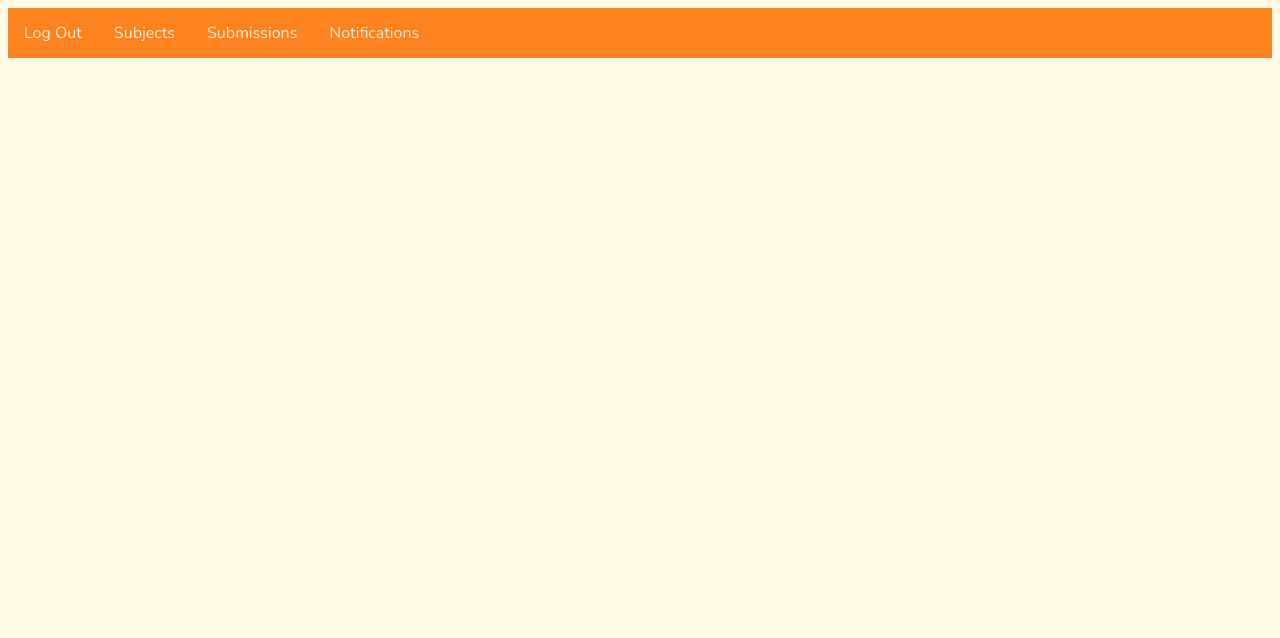
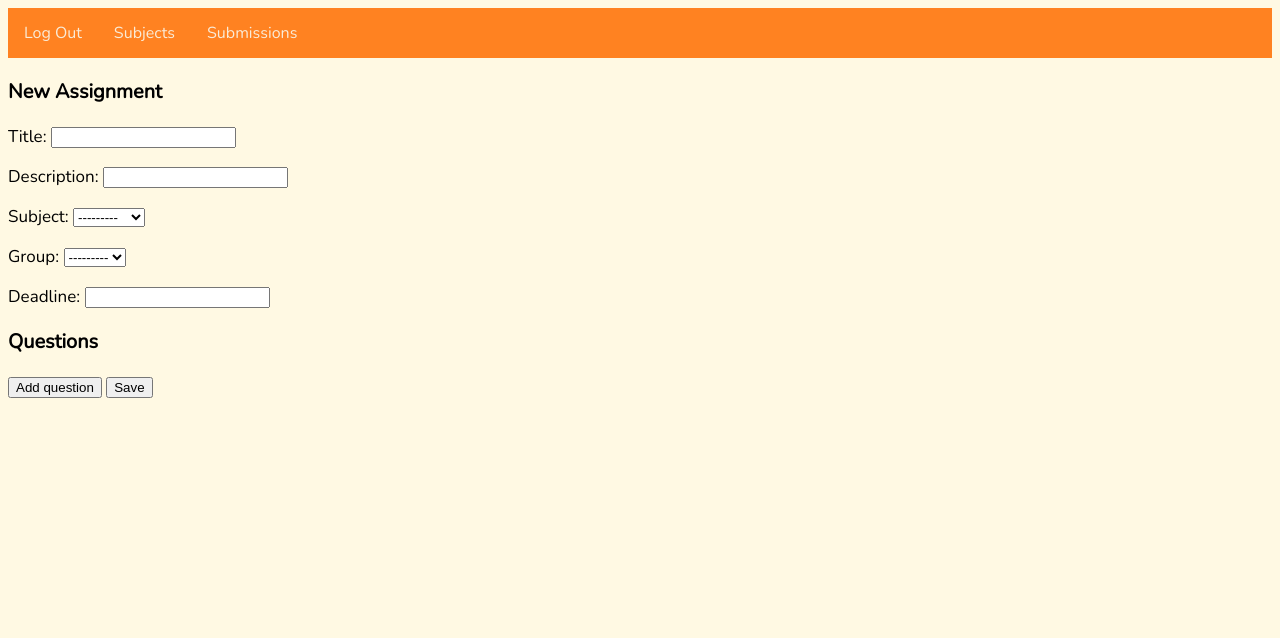
Before and after one commit to kershik/CS50Web-Capstone, a Django app: page /teacher in a window 1280 px wide. Shown: the top 638 px of the page. Run offline with Django 4.2, Linux system fonts and the light colour scheme; a user stored in the database is signed in; data comes from the database, SQL or seed files in the repository; both versions use the stored data as it was after the commit; parts of the project's set-up code (start-up, migrations or seed data) failed here and were passed over.

Commit message:
made assignment+questions creation form

```diff
--- a/fproject/lms/admin.py
+++ b/fproject/lms/admin.py
@@ -1,5 +1,5 @@
 from django.contrib import admin
-from .models import CustomUser, Student, Teacher, StudentProfile, Group, Subject, Assignment, Submission
+from .models import CustomUser, Student, Teacher, StudentProfile, Group, Subject, Assignment, Question, Submission
 from django.contrib.auth.admin import UserAdmin
 
 class CustomUserAdmin(UserAdmin):
@@ -23,3 +23,4 @@ admin.site.register(Group)
 admin.site.register(Subject)
 admin.site.register(Assignment)
 admin.site.register(Submission)
+admin.site.register(Question)
--- a/fproject/lms/forms.py
+++ b/fproject/lms/forms.py
@@ -1,6 +1,7 @@
 from django.contrib.auth.forms import UserCreationForm
+from django import forms
 
-from .models import Student, Teacher
+from .models import Student, Teacher, Assignment
 
 class StudentCreationForm(UserCreationForm):
 
@@ -13,3 +14,10 @@ class TeacherCreationForm(UserCreationForm):
     class Meta(UserCreationForm.Meta):
         model = Teacher
         fields = ('username', 'email', 'first_name','last_name',)
+
+class AssignmentCreationForm(forms.ModelForm):
+    deadline = forms.DateField(input_formats=['%Y-%m-%d'])
+
+    class Meta:
+        model = Assignment
+        fields = ('title', 'description', 'subject', 'group', 'deadline',)
--- a/fproject/lms/models.py
+++ b/fproject/lms/models.py
@@ -102,6 +102,7 @@ class Assignment(models.Model):
     subject = models.ForeignKey(Subject, on_delete=models.CASCADE, related_name='assignments')
     creator = models.ForeignKey(Teacher, on_delete=models.CASCADE, related_name='assignments')
     group = models.ForeignKey(Group, on_delete=models.CASCADE, related_name='assignments') # maybe manytomany
+    deadline = models.DateField()
 
     def __str__(self):
         return self.title
@@ -113,7 +114,8 @@ class Assignment(models.Model):
             'description': self.description,
             'subject': self.subject.title,
             'creator': self.creator.first_name+self.creator.last_name,
-            'group': self.group.name
+            'group': self.group.name,
+            'deadline': self.deadline
         }
 
 class Question(models.Model):
--- /dev/null
+++ b/fproject/lms/static/lms/functions.js
@@ -0,0 +1,132 @@
+function createEl(type, append_to, id) {
+    const el = document.createElement(type);
+    if (id != undefined) {
+        el.setAttribute('id', id);
+    }
+    append_to.append(el);
+    return el;
+}
+
+function showSubjects() {
+    // Show subject view
+    const subjsView = document.getElementById('subjects-view');
+    subjsView.style.display = 'block';
+    subjsView.innerHTML = '';
+    document.getElementById('submissions-view').style.display = 'none';
+    document.getElementById('one-submission-view').style.display = 'none';
+    document.getElementById('one-subject-view').style.display = 'none';
+    document.getElementById('notifications-view').style.display = 'none';
+    document.getElementById('one-assignment-view').style.display = 'none';
+
+    const heading = createEl('h2', subjsView, 'subj-heading');
+    heading.innerHTML = 'Subjects';
+
+    // Create container for subject divs
+    const subjContainer = createEl('div', subjsView, 'subj-container');
+
+    loadSubjects(subjContainer);
+
+}
+
+function loadSubjects(container) {
+    fetch('/subjects')
+    .then(response => response.json())
+    .then(subjects => {
+        console.log(subjects);
+
+        subjects.forEach((subject) => {
+            createSubjDiv(subject, container);
+        });
+    });
+}
+
+function createSubjDiv(subject, container) {
+    const subjDiv = createEl('div', container);
+    subjDiv.setAttribute('class', 'subj-div');
+
+    const subjTitle = createEl('div', subjDiv);
+    subjTitle.innerHTML = subject.title;
+
+    // Add smth else
+
+    subjDiv.onclick = () => loadSubject(subject.id);
+}
+
+function loadSubject(subject_id) {
+    fetch('/subjects/'+subject_id)
+    .then(response => response.json())
+    .then(subject => {
+        console.log(subject);
+
+        showSubject(subject);
+    })
+}
+
+function showSubject(subject) {
+    const subjView = document.getElementById('one-subject-view');
+    subjView.style.display = 'block';
+    subjView.innerHTML = '';
+    document.getElementById('subjects-view').style.display = 'none';
+    document.getElementById('notifications-view').style.display = 'none';
+    document.getElementById('submissions-view').style.display = 'none';
+    document.getElementById('one-assignment-view').style.display = 'none';
+    document.getElementById('one-submission-view').style.display = 'none';
+
+
+    const subj = createEl('div', subjView, 'subj');
+    subj.innerHTML = `<h3>${subject.title}</h3>`;
+
+
+    // Create container for assignment divs
+    const assignContainer = createEl('div', subjView, 'assign-container');
+
+    loadAssingnments(subject.id, assignContainer);
+
+}
+
+function loadAssingnments(subj_id, container) {
+    fetch('/subjects/'+subj_id+'/assignments')
+    .then(response => response.json())
+    .then(assignments => {
+        console.log(assignments);
+
+        assignments.forEach((assignment) => {
+            createAssignDiv(assignment, container);
+        });
+    });
+}
+
+function createAssignDiv(assignment, container) {
+    const assignDiv = createEl('div', container);
+    assignDiv.setAttribute('class', 'assign-div');
+
+    const assignTitle = createEl('h3', assignDiv);
+    assignTitle.innerHTML = assignment.title; // maybe set class later
+
+    const assignCreator = createEl('h4', assignDiv);
+    assignCreator.innerHTML = assignment.creator; // maybe set class later
+
+    const assignDescription = createEl('div', assignDiv);
+    assignDescription.innerHTML = assignment.description;
+
+    assignDiv.onclick = () => loadAssignment(assignment.id);
+}
+
+function loadAssignment(assign_id) {
+    fetch('/assignments/'+assign_id)
+    .then(response => response.json())
+    .then(assignment => {
+        console.log(assignment);
+
+        // showAssignment(assignment);
+    })
+}
+
+export {
+    showSubjects,
+    showSubject,
+    createEl,
+    loadSubjects,
+    loadAssingnments,
+    loadAssignment
+};
--- a/fproject/lms/static/lms/index.js
+++ /dev/null
@@ -1,6 +0,0 @@
-function createEl(id, type, view) {
-    const el = document.createElement(type);
-    el.setAttribute('id', id);
-    view.append(el);
-    return el;
-}
--- a/fproject/lms/static/lms/student.js
+++ b/fproject/lms/static/lms/student.js
@@ -1,11 +1,10 @@
-function createEl(type, append_to, id) {
-    const el = document.createElement(type);
-    if (id != undefined) {
-        el.setAttribute('id', id);
-    }
-    append_to.append(el);
-    return el;
-}
+import {
+    showSubjects,
+    showSubject,
+    createEl,
+    loadSubjects,
+    loadAssingnments
+} from './functions.js';
 
 document.addEventListener('DOMContentLoaded', () => {
     document.getElementById('subjects').onclick = () => showSubjects();
@@ -14,117 +13,3 @@ document.addEventListener('DOMContentLoaded', () => {
 
     showSubjects();
 })
-
-function showSubjects() {
-    // Show subject view
-    const subjsView = document.getElementById('subjects-view');
-    subjsView.style.display = 'block';
-    document.getElementById('submissions-view').style.display = 'none';
-    document.getElementById('one-subject-view').style.display = 'none';
-    document.getElementById('notifications-view').style.display = 'none';
-    document.getElementById('one-assignment-view').style.display = 'none';
-
-    const heading = createEl('h2', subjsView, 'subj-heading');
-    heading.innerHTML = 'Subjects';
-
-    // Create container for subject divs
-    const subjContainer = createEl('div', subjsView, 'subj-container');
-
-    loadSubjects(subjContainer);
-
-}
-
-function loadSubjects(container) {
-    fetch('/subjects')
-    .then(response => response.json())
-    .then(subjects => {
-        console.log(subjects);
-
-        subjects.forEach((subject) => {
-            createSubjDiv(subject, container);
-        });
-    });
-}
-
-function createSubjDiv(subject, container) {
-    const subjDiv = createEl('div', container);
-    subjDiv.setAttribute('class', 'subj-div');
-
-    const subjTitle = createEl('div', subjDiv);
-    subjTitle.innerHTML = subject.title;
-
-    // Add smth else
-
-    subjDiv.onclick = () => loadSubject(subject.id);
-}
-
-function loadSubject(subject_id) {
-    fetch('/subjects/'+subject_id)
-    .then(response => response.json())
-    .then(subject => {
-        console.log(subject);
-
-        showSubject(subject);
-    })
-}
-
-function showSubject(subject) {
-    const subjView = document.getElementById('one-subject-view');
-    subjView.style.display = 'block';
-    document.getElementById('submissions-view').style.display = 'none';
-    document.getElementById('subjects-view').style.display = 'none';
-    document.getElementById('notifications-view').style.display = 'none';
-    document.getElementById('one-assignment-view').style.display = 'none';
-
-
-    const subj = createEl('div', subjView, 'subj');
-    subj.innerHTML = `<h3>${subject.title}</h3>`;
-
-    // Create container for assignment divs
-    const assignContainer = createEl('div', subjView, 'assign-container');
-
-
-    loadAssingnments(subject.id, assignContainer)
-}
-
-function loadAssingnments(subj_id, container) {
-    fetch('/subjects/'+subj_id+'/assignments')
-    .then(response => response.json())
-    .then(assignments => {
-        console.log(assignments);
-
-        assignments.forEach((assignment) => {
-            createAssignDiv(assignment, container);
-        });
-    });
-}
-
-function createAssignDiv(assignment, container) {
-    const assignDiv = createEl('div', container);
-    assignDiv.setAttribute('class', 'assign-div');
-
-    const assignTitle = createEl('h3', assignDiv);
-    assignTitle.innerHTML = assignment.title; // maybe set class later
-
-    const assignCreator = createEl('h4', assignDiv);
-    assignCreator.innerHTML = assignment.creator; // maybe set class later
-
-    const assignDescription = createEl('div', assignDiv);
-    assignDescription.innerHTML = assignment.description;
-
-    assignDiv.onclick = () => loadAssignment(assignment.id);
-}
-
-function loadAssignment(assign_id) {
-    fetch('/assignments/'+assign_id)
-    .then(response => response.json())
-    .then(assignment => {
-        console.log(assignment);
-
-        showAssignment(assignment);
-    })
-}
-
-function showAssignment(assignment) {
-    // Stop here
-}
--- a/fproject/lms/static/lms/styles.css
+++ b/fproject/lms/static/lms/styles.css
@@ -140,3 +140,10 @@ body {
     margin: 10px;
     cursor: pointer;
 }
+
+.question-form {
+    border: 1px dashed peru;
+    border-radius: 5px;
+    padding: 5px;
+    margin-bottom: 5px;
+}
--- /dev/null
+++ b/fproject/lms/static/lms/teacher.js
@@ -0,0 +1,90 @@
+import {
+    showSubjects,
+    loadAssignment
+} from './functions.js';
+
+document.addEventListener('DOMContentLoaded', () => {
+    // think teacher don't need this at all
+    document.getElementById('notifications-view').style.display = 'none';
+
+    document.getElementById('subjects').onclick = () => showSubjects();
+    document.getElementById('submissions').onclick = () => showSubmissions();
+    document.getElementById('new-assignment').onclick = () => createAssignment();
+
+    showSubjects();
+})
+
+function createAssignment() {
+    const newAssignView = document.getElementById('one-assignment-view');
+    newAssignView.style.display = 'block';
+    document.getElementById('subjects-view').style.display = 'none';
+    document.getElementById('notifications-view').style.display = 'none';
+    document.getElementById('submissions-view').style.display = 'none';
+    document.getElementById('one-subject-view').style.display = 'none';
+    document.getElementById('one-submission-view').style.display = 'none';
+
+    const title = document.getElementById('id_title');
+    title.value = '';
+    const description = document.getElementById('id_description');
+    description.value = '';
+    const subject = document.getElementById('id_subject');
+    subject.value = '';
+    const group = document.getElementById('id_group');
+    group.value = '';
+    const deadline = document.getElementById('id_deadline');
+    deadline.value = '';
+
+    const questionList = document.getElementById('question-list');
+    questionList.innerHTML = '';
+
+    const addQuestionButton = document.getElementById('add-question');
+    addQuestionButton.onclick = () => {
+        const newQuestion = document.getElementById('question-form-empty').cloneNode(true);
+        newQuestion.style.display = 'block';
+        newQuestion.setAttribute('class', 'question-form');
+        const questionCount = document.getElementsByClassName('question-form').length;
+        newQuestion.setAttribute('id', 'question-form-'+questionCount);
+        questionList.append(newQuestion);
+    }
+
+    const saveButton = document.getElementById('save-assignment');
+    saveButton.addEventListener('click', () => {
+        fetch('/create/assignment', {
+            method: 'POST',
+            body: JSON.stringify({
+                title: title.value,
+                description: description.value,
+                subject: subject.value,
+                group: group.value,
+                deadline: deadline.value
+            })
+        })
+        .then(response => response.json())
+        .then(result => {
+                console.log(result);
+                createQuestions(result.id)
+            });
+    });
+
+}
+
+function createQuestions(assignment_id) {
+    const questions = document.getElementsByClassName('question-form');
+    for (let i = 0; i < questions.length; i++) {
+        const question = questions[i].elements;
+        fetch('/create/question', {
+            method: 'POST',
+            body: JSON.stringify({
+                text: question['text'].value,
+                answer: question['answer'].value,
+                assignment_id: assignment_id
+            })
+        })
+        .then(response => response.json())
+        .then(result => {
+                console.log(result);
+            });
+    }
+
+    loadAssignment(assignment_id);
+}
--- a/fproject/lms/templates/lms/layout.html
+++ b/fproject/lms/templates/lms/layout.html
@@ -16,7 +16,11 @@
                 <a href="{% url 'logout' %}">Log Out</a>
                 <a href="#" id="subjects">Subjects</a>
                 <a href="#" id="submissions">Submissions</a>
-                <a href="#" id="notifications">Notifications</a>
+                {% if user.role == 'STUDENT' %}
+                    <a href="#" id="notifications">Notifications</a>
+                {% elif user.role == 'TEACHER' %}
+                    <a href="#" id="new-assignment">New Assignment</a>
+                {% endif %}
             {% else %}
                 <a href="{% url 'login' %}">Log In</a>
                 <div class="dropdown">
--- a/fproject/lms/templates/lms/student.html
+++ b/fproject/lms/templates/lms/student.html
@@ -6,9 +6,10 @@
     <div id="one-subject-view"></div>
     <div id="one-assignment-view"></div>
     <div id="submissions-view"></div>
+    <div id="one-submission-view"></div>
     <div id="notifications-view"></div>
 {% endblock %}
 
 {% block script %}
-    <script src="{% static 'lms/student.js' %}"></script>
+    <script type='module' src="{% static 'lms/student.js' %}"></script>
 {% endblock %}
--- a/fproject/lms/templates/lms/teacher.html
+++ b/fproject/lms/templates/lms/teacher.html
@@ -4,10 +4,35 @@
 {% block body %}
     <div id="subjects-view"></div>
     <div id="one-subject-view"></div>
+    <div id="one-assignment-view">
+        <div id="create">
+            <h3>New Assignment</h3>
+            <form id="create-assignment">
+                {{ form.as_p }}
+            </form>
+            <form style="display:none" id="question-form-empty">
+                <p>
+                    <label>Question: </label>
+                    <input type="text" name="text" value="Question"/>
+                </p>
+                <p>
+                    <label>Answer: </label>
+                    <input type="text" name="answer" value="Answer"/>
+                </p>
+            </form>
+            <h3>Questions</h3>
+            <div id="question-list"></div>
+            <button id="add-question">Add question</button>
+            <button id="save-assignment">Save</button>
+        </div>
+        <div id="show-assignment"></div>
+    </div>
     <div id="submissions-view"></div>
+    <div id="one-submission-view"></div>
     <div id="notifications-view"></div>
 {% endblock %}
 
 {% block script %}
-    <script src="{% static 'lms/student.js' %}"></script>
+    <script type="module" src="{% static 'lms/teacher.js' %}"></script>
+    <script type='module' src="{% static 'lms/functions.js' %}"></script>
 {% endblock %}
--- a/fproject/lms/urls.py
+++ b/fproject/lms/urls.py
@@ -12,5 +12,7 @@ urlpatterns = [
     path("subjects", views.subjects_view, name="subjects"),
     path("subjects/<int:subj_id>", views.subject_view, name="subject"),
     path("subjects/<int:subj_id>/assignments", views.assigns_view, name="assignments"),
-    path("assignments/<int:assign_id>", views.assign_view, name="assignment")
+    path("assignments/<int:assign_id>", views.assign_view, name="assignment"),
+    path('create/assignment', views.create_assignment, name="create_assignment"),
+    path('create/question', views.create_question, name="create_question")
 ]
--- a/fproject/lms/views.py
+++ b/fproject/lms/views.py
@@ -5,9 +5,11 @@ from django.http import HttpResponse, HttpResponseRedirect, JsonResponse
 from django.urls import reverse
 from django.views.decorators.csrf import csrf_exempt
 from django.contrib.auth.decorators import login_required
+import json
+from datetime import datetime
 
-from .models import CustomUser, Student, Teacher, StudentProfile, Group, Subject, Assignment
-from .forms import StudentCreationForm, TeacherCreationForm
+from .models import CustomUser, Student, Teacher, StudentProfile, Group, Subject, Assignment, Question
+from .forms import StudentCreationForm, TeacherCreationForm, AssignmentCreationForm
 
 
 # Create your views here.
@@ -18,7 +20,10 @@ def student_view(request):
     return render(request, "lms/student.html")
 
 def teacher_view(request):
-    return render(request, "lms/teacher.html")
+    form = AssignmentCreationForm()
+    return render(request, "lms/teacher.html", {
+            'form': form
+        })
 
 def login_view(request):
     if request.method == "POST":
@@ -66,7 +71,7 @@ def register(request, type):
         if form.is_valid():
             user = form.save()
             login(request, user)
-            return HttpResponseRedirect(reverse("index"))
+            return HttpResponseRedirect(reverse("subjects"))
     return render(request, "lms/register.html", {
             'type': type,
             'form': form
@@ -74,8 +79,16 @@ def register(request, type):
 
 def subjects_view(request):
     if request.method == "GET":
-        student = StudentProfile.objects.get(user=request.user)
-        subjects = student.group.subjects.all()
+        if request.user.role == 'STUDENT':
+            student = StudentProfile.objects.get(user=request.user)
+            subjects = student.group.subjects.all()
+        elif request.user.role == 'TEACHER':
+            subjects = Subject.objects.filter(teachers__id=request.user.id)
+        else:
+            return JsonResponse({
+                "error": "User is not teacher or student."
+            }, status=400)
+
         return JsonResponse([subject.serialize() for subject in subjects], safe=False)
     else:
         return JsonResponse({
@@ -93,9 +106,16 @@ def subject_view(request, subj_id):
 
 def assigns_view(request, subj_id):
     if request.method == "GET":
-        student_group = StudentProfile.objects.get(user=request.user).group
         subject = Subject.objects.get(id=subj_id)
-        assignments = Assignment.objects.filter(subject=subject, group=student_group)
+        if request.user.role == 'STUDENT':
+            student_group = StudentProfile.objects.get(user=request.user).group
+            assignments = Assignment.objects.filter(subject=subject, group=student_group)
+        elif request.user.role == 'TEACHER':
+            assignments = Assignment.objects.filter(subject=subject, creator=request.user)
+        else:
+            return JsonResponse({
+                "error": "User is not teacher or student."
+            }, status=400)
         return JsonResponse([a.serialize() for a in assignments], safe=False)
     else:
         return JsonResponse({
@@ -110,3 +130,51 @@ def assign_view(request, assign_id):
         return JsonResponse({
             "error": "GET request required."
         }, status=400)
+
+@csrf_exempt
+def create_assignment(request):
+    if request.method != "POST":
+        return JsonResponse({"error": "POST request required."}, status=400)
+
+    data = json.loads(request.body)
+    title = data.get('title', '')
+    description = data.get('description', '')
+    subject = data.get('subject', '')
+    group = data.get('group', '')
+    deadline = data.get('deadline', '')
+    deadline = datetime.strptime(deadline, "%Y-%m-%d").date()
+
+    assignment = Assignment(
+        title=title,
+        description=description,
+        creator=request.user,
+        subject=Subject.objects.get(id=subject),
+        group=Group.objects.get(id=group),
+        deadline=deadline
+    )
+    assignment.save()
+    return JsonResponse({
+        "message": "Assignment created successfully.",
+        "id": assignment.id
+        }, status=201)
+
+@csrf_exempt
+def create_question(request):
+    if request.method != "POST":
+        return JsonResponse({"error": "POST request required."}, status=400)
+
+    data = json.loads(request.body)
+    text = data.get('text', '')
+    answer = data.get('answer', '')
+    assignment_id = data.get('assignment_id', '')
+
+    question = Question(
+        text=text,
+        answer=answer,
+        assignment=Assignment.objects.get(id=assignment_id)
+    )
+    question.save()
+
+    return JsonResponse({
+        "message": "Question created successfully."
+        }, status=201)
```
Also changed, not shown: fproject/db.sqlite3, fproject/lms/migrations/0001_initial.py, fproject/lms/migrations/0002_rename_name_subject_title_subject_groups.py (deleted), fproject/lms/migrations/0003_remove_assignment_answers_remove_assignment_content_and_more.py (deleted).
